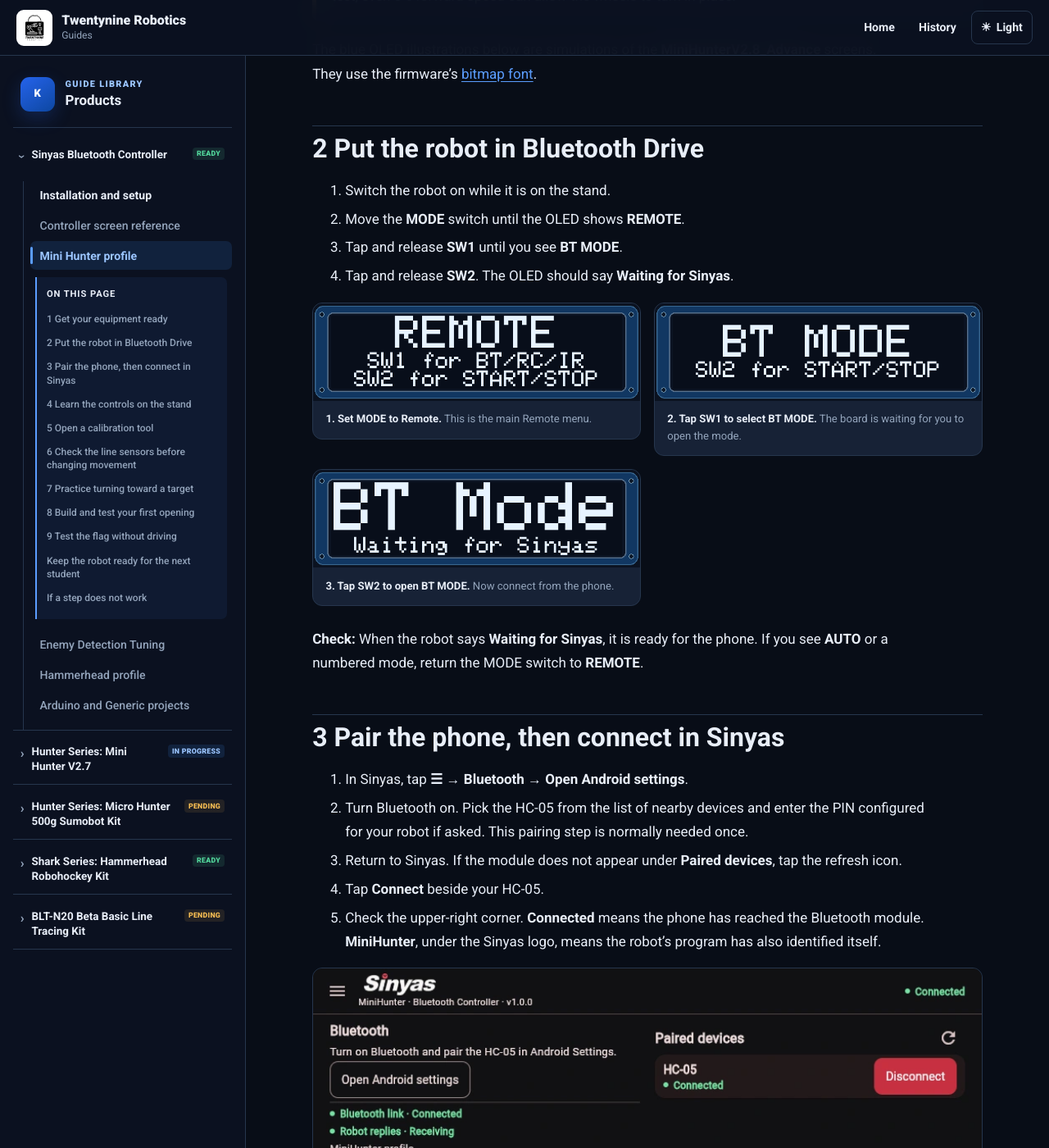
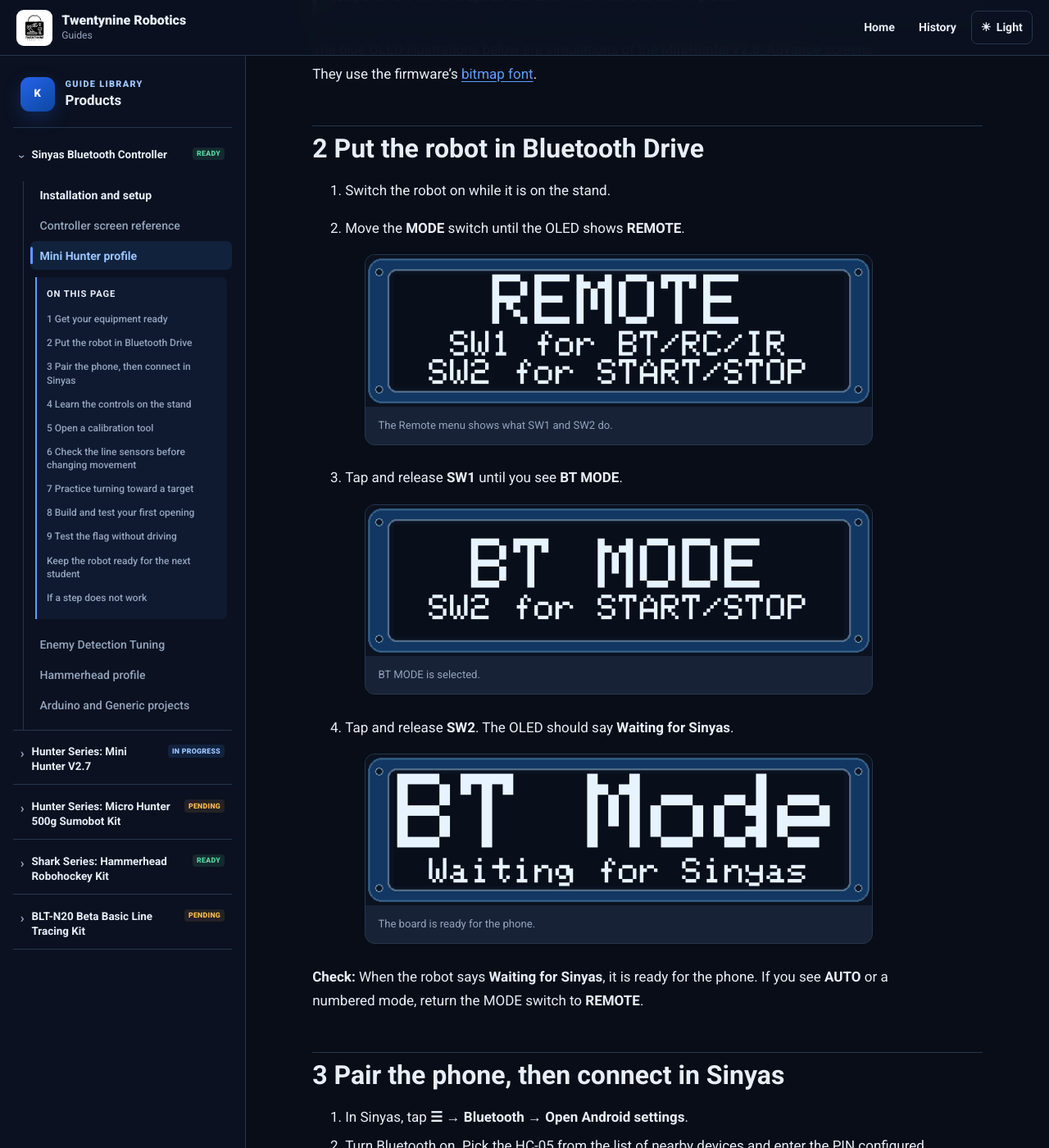
Before and after one commit to aj-morales99/twentynine-robotics-guides, a Jekyll site: the page built from docs/sinyas/mini-hunter.md, in a window 1280 px wide and 1400 px high, scrolled down 971 px. Shown: the whole window at 82% size. Built offline with Jekyll 4.4.1, drawn with Linux system fonts in a browser that asks for light colours; some of the changed text lies outside the part shown.

Commit message:
Place Sinyas guide images under their steps

```diff
--- a/docs/_layouts/default.html
+++ b/docs/_layouts/default.html
@@ -18,7 +18,7 @@
     <link rel="preconnect" href="https://fonts.googleapis.com">
     <link rel="preconnect" href="https://fonts.gstatic.com" crossorigin>
     <link href="https://fonts.googleapis.com/css2?family=Roboto:wght@400;500;700;900&display=swap" rel="stylesheet">
-    <link rel="stylesheet" href="{{ '/assets/css/style.css' | relative_url }}?v=0.4.8">
+    <link rel="stylesheet" href="{{ '/assets/css/style.css' | relative_url }}?v=0.4.9">
   </head>
   <body>
     <a class="skip-link" href="#main-content">Skip to main content</a>
--- a/docs/assets/css/style.css
+++ b/docs/assets/css/style.css
@@ -143,16 +143,6 @@ pre code { background: transparent; color: inherit; padding: 0; border: 0; }
 .product-showcase a { display: block; background: #090d14; }
 .product-showcase img { width: 100%; max-height: min(78vh, 820px); object-fit: contain; }
 .step-figure { margin: 0.9rem 0 1.6rem 1.5rem; }
-.oled-preview-grid {
-  display: grid;
-  grid-template-columns: repeat(auto-fit, minmax(min(100%, 280px), 1fr));
-  align-items: start;
-  gap: 1rem;
-  margin: 1rem 0 1.6rem;
-}
-.oled-preview-grid .guide-figure { min-width: 0; max-width: 450px; margin: 0; }
-.oled-preview-grid img { display: block; width: 100%; height: auto; }
-
 .brand-intro { max-width: 900px; display: grid; grid-template-columns: 1fr; justify-items: center; gap: 0.5rem; margin: 1.5rem auto 2rem; padding: clamp(1.2rem, 4vw, 2.25rem); overflow: hidden; background: linear-gradient(145deg, #10151f, #151d2b 64%, #421313); border: 1px solid #39465a; border-radius: 16px; box-shadow: 0 18px 42px rgba(0, 0, 0, 0.3); }
 .brand-intro img { width: min(100%, 780px); height: auto; display: block; filter: drop-shadow(0 12px 24px rgba(0, 0, 0, 0.38)); }
 .brand-intro figcaption { max-width: 760px; display: grid; justify-items: center; gap: 0.45rem; padding: 0.25rem 0 0.35rem; color: #d8dee9; line-height: 1.65; text-align: center; }
--- a/docs/sinyas/mini-hunter.md
+++ b/docs/sinyas/mini-hunter.md
@@ -29,23 +29,26 @@ The blue OLED illustrations below are simulations of the **MiniHunterV2.8_Advanc
 
 1. Switch the robot on while it is on the stand.
 2. Move the **MODE** switch until the OLED shows **REMOTE**.
+
+    <figure class="guide-figure guide-figure--compact step-figure">
+      <a href="../assets/images/sinyas/oled/remote.png"><img src="../assets/images/sinyas/oled/remote.png" width="576" height="172" alt="REMOTE. SW1 for BT/RC/IR. SW2 for START/STOP." loading="lazy"></a>
+      <figcaption>The Remote menu shows what SW1 and SW2 do.</figcaption>
+    </figure>
+
 3. Tap and release **SW1** until you see **BT MODE**.
+
+    <figure class="guide-figure guide-figure--compact step-figure">
+      <a href="../assets/images/sinyas/oled/bt-menu.png"><img src="../assets/images/sinyas/oled/bt-menu.png" width="576" height="172" alt="BT MODE. SW2 for START/STOP." loading="lazy"></a>
+      <figcaption>BT MODE is selected.</figcaption>
+    </figure>
+
 4. Tap and release **SW2**. The OLED should say **Waiting for Sinyas**.
 
-<div class="oled-preview-grid">
-  <figure class="guide-figure">
-    <a href="../assets/images/sinyas/oled/remote.png"><img src="../assets/images/sinyas/oled/remote.png" width="576" height="172" alt="REMOTE. SW1 for BT/RC/IR. SW2 for START/STOP." loading="lazy"></a>
-    <figcaption><strong>1. Set MODE to Remote.</strong> This is the main Remote menu.</figcaption>
-  </figure>
-  <figure class="guide-figure">
-    <a href="../assets/images/sinyas/oled/bt-menu.png"><img src="../assets/images/sinyas/oled/bt-menu.png" width="576" height="172" alt="BT MODE. SW2 for START/STOP." loading="lazy"></a>
-    <figcaption><strong>2. Tap SW1 to select BT MODE.</strong> The board is waiting for you to open the mode.</figcaption>
-  </figure>
-  <figure class="guide-figure">
-    <a href="../assets/images/sinyas/oled/bt-wait.png"><img src="../assets/images/sinyas/oled/bt-wait.png" width="576" height="172" alt="BT Mode. Waiting for Sinyas." loading="lazy"></a>
-    <figcaption><strong>3. Tap SW2 to open BT MODE.</strong> Now connect from the phone.</figcaption>
-  </figure>
-</div>
+    <figure class="guide-figure guide-figure--compact step-figure">
+      <a href="../assets/images/sinyas/oled/bt-wait.png"><img src="../assets/images/sinyas/oled/bt-wait.png" width="576" height="172" alt="BT Mode. Waiting for Sinyas." loading="lazy"></a>
+      <figcaption>The board is ready for the phone.</figcaption>
+    </figure>
+
 
 **Check:** When the robot says **Waiting for Sinyas**, it is ready for the phone. If you see **AUTO** or a numbered mode, return the MODE switch to **REMOTE**.
 
@@ -55,19 +58,19 @@ The blue OLED illustrations below are simulations of the **MiniHunterV2.8_Advanc
 2. Turn Bluetooth on. Pick the HC-05 from the list of nearby devices and enter the PIN configured for your robot if asked. This pairing step is normally needed once.
 3. Return to Sinyas. If the module does not appear under **Paired devices**, tap the refresh icon.
 4. Tap **Connect** beside your HC-05.
+
+    <figure class="guide-figure guide-figure--compact step-figure">
+      <a href="../assets/images/sinyas/bluetooth.webp"><img src="../assets/images/sinyas/bluetooth.webp" width="800" height="400" alt="The Bluetooth page showing a connected HC-05 and Mini Hunter identification" loading="lazy"></a>
+      <figcaption>The HC-05 shows Connected in the paired-device list.</figcaption>
+    </figure>
+
 5. Check the upper-right corner. **Connected** means the phone has reached the Bluetooth module. **MiniHunter**, under the Sinyas logo, means the robot’s program has also identified itself.
 
-<figure class="guide-figure">
-  <a href="../assets/images/sinyas/bluetooth.webp"><img src="../assets/images/sinyas/bluetooth.webp" width="800" height="400" alt="The Bluetooth page showing a connected HC-05 and Mini Hunter identification" loading="lazy"></a>
-  <figcaption>Open Android settings to pair, select the HC-05 on the right, then confirm MiniHunter under the logo.</figcaption>
-</figure>
+    <figure class="guide-figure guide-figure--compact step-figure">
+      <a href="../assets/images/sinyas/oled/bt-connected.png"><img src="../assets/images/sinyas/oled/bt-connected.png" width="576" height="172" alt="BT Mode. Sinyas connected." loading="lazy"></a>
+      <figcaption>The board has received data from Sinyas.</figcaption>
+    </figure>
 
-<div class="oled-preview-grid">
-  <figure class="guide-figure">
-    <a href="../assets/images/sinyas/oled/bt-connected.png"><img src="../assets/images/sinyas/oled/bt-connected.png" width="576" height="172" alt="BT Mode. Sinyas connected." loading="lazy"></a>
-    <figcaption><strong>The board heard Sinyas.</strong> Open Drive on the phone and wait for Start to become available.</figcaption>
-  </figure>
-</div>
 
 **Check:** Wait for **MiniHunter** before looking for the tuning tools. If the screen stays on **Generic**, check the OLED, confirm the firmware, then disconnect and reconnect. The HC-05 name alone does not tell Sinyas which robot is connected.
 
@@ -76,14 +79,15 @@ The blue OLED illustrations below are simulations of the **MiniHunterV2.8_Advanc
 1. Tap **☰ → Drive**. Wait for **Start** to turn on.
 2. Choose speed button **1**. If its limit is higher than your teacher wants, change it under **Setup → Speed presets** while Drive is stopped.
 3. Tap **Start**. Wait until the app says the robot accepted the run.
+
+    <figure class="guide-figure guide-figure--compact step-figure">
+      <a href="../assets/images/sinyas/drive.webp"><img src="../assets/images/sinyas/drive.webp" width="800" height="400" alt="Two joystick pads, speed presets and Stop in Sinyas" loading="lazy"></a>
+      <figcaption>When Drive is on, use the sticks, speed buttons, or Stop.</figcaption>
+    </figure>
+
 4. Move the **throttle** stick a little forward, then release it. Check that the wheels turn in the correct direction and stop when the stick centers.
 5. Move the **steering** stick slightly left, then right. Release it after each check. Try both sticks together once you know what each one does.
 6. Press and hold **Stop** for **2 seconds**, until the bar fills. The app sends the stop when the hold starts. Finish the hold so the app unlocks its menu and the robot can return to its board menu.
-
-<figure class="guide-figure">
-  <a href="../assets/images/sinyas/drive.webp"><img src="../assets/images/sinyas/drive.webp" width="800" height="400" alt="Two joystick pads, speed presets and Stop in Sinyas" loading="lazy"></a>
-  <figcaption>Use the sticks to move, the numbered buttons to set a limit, and Stop to end the run.</figcaption>
-</figure>
 
 **Check:** The wheels stop, **Start** returns on the app, and the Mini Hunter returns to its menu after confirming the exit. Open **BT MODE** again with SW2 before the next Drive session. Buttons **A**, **B**, and **C** only operate an accessory if your robot's program assigns something to them.
 
@@ -91,10 +95,29 @@ The blue OLED illustrations below are simulations of the **MiniHunterV2.8_Advanc
 
 *Calibration* means checking a sensor or adjusting how the robot reacts. Stop Drive first. At the board’s normal menu:
 
-1. Press **SW1 and SW2 together**. Keep them pressed until the calibration screen appears, then release both.
-2. From **CAL MODE**, tap **SW1** until the OLED shows the tool name in the table below.
-3. Tap **SW2** to enter the tool. Leave the phone connected and open the matching Sinyas screen.
-4. Wait for the app’s board-ready message or live readings. To leave the board tool, hold **SW2 for 2 seconds**. Releasing early cancels the exit hold.
+1. Press and hold **SW1 and SW2 together**. Watch the calibration progress bar fill.
+
+    <figure class="guide-figure guide-figure--compact step-figure">
+      <a href="../assets/images/sinyas/oled/cal-start.png"><img src="../assets/images/sinyas/oled/cal-start.png" width="576" height="172" alt="Calibration. A partly filled progress bar." loading="lazy"></a>
+      <figcaption>The bar fills while Calibration opens.</figcaption>
+    </figure>
+
+2. Release both buttons when the board reaches **CAL MODE**.
+
+    <figure class="guide-figure guide-figure--compact step-figure">
+      <a href="../assets/images/sinyas/oled/cal-menu.png"><img src="../assets/images/sinyas/oled/cal-menu.png" width="576" height="172" alt="CAL. MODE." loading="lazy"></a>
+      <figcaption>CAL MODE is open.</figcaption>
+    </figure>
+
+3. Tap **SW1** until the OLED shows the tool name in the table below.
+4. Tap **SW2** to enter the tool. Open the matching app screen and wait for its board-ready message or live readings.
+5. When you are finished, hold **SW2 for 2 seconds**. Releasing early cancels the exit hold.
+
+    <figure class="guide-figure guide-figure--compact step-figure">
+      <a href="../assets/images/sinyas/oled/hold-stop.png"><img src="../assets/images/sinyas/oled/hold-stop.png" width="576" height="172" alt="Hold to Stop. A partly filled progress bar." loading="lazy"></a>
+      <figcaption>Release SW2 when the bar is full to return to the tool menu.</figcaption>
+    </figure>
+
 
 | What you want to try | OLED label | Phone menu |
 | --- | --- | --- |
@@ -103,49 +126,40 @@ The blue OLED illustrations below are simulations of the **MiniHunterV2.8_Advanc
 | Rehearse the first movements | **Auto Test** | **Auto modes → Opening** |
 | Check the flag by itself | **Auto Test** | **Auto modes → Flag servo** |
 
-<div class="oled-preview-grid">
-  <figure class="guide-figure">
-    <a href="../assets/images/sinyas/oled/cal-start.png"><img src="../assets/images/sinyas/oled/cal-start.png" width="576" height="172" alt="Calibration. A partly filled progress bar." loading="lazy"></a>
-    <figcaption><strong>Hold both buttons.</strong> The Calibration progress bar appears while opening the menu.</figcaption>
-  </figure>
-  <figure class="guide-figure">
-    <a href="../assets/images/sinyas/oled/cal-menu.png"><img src="../assets/images/sinyas/oled/cal-menu.png" width="576" height="172" alt="CAL. MODE." loading="lazy"></a>
-    <figcaption><strong>Release both buttons.</strong> From CAL MODE, tap SW1 to find the tool you want.</figcaption>
-  </figure>
-  <figure class="guide-figure">
-    <a href="../assets/images/sinyas/oled/hold-stop.png"><img src="../assets/images/sinyas/oled/hold-stop.png" width="576" height="172" alt="Hold to Stop. A partly filled progress bar." loading="lazy"></a>
-    <figcaption><strong>Hold SW2 to leave a tool.</strong> Keep holding for two seconds, then release to return to that tool’s menu entry.</figcaption>
-  </figure>
-</div>
-
 ## 6 Check the line sensors before changing movement
 
 A line sensor measures the surface underneath it. The **Pot** value comes from the small adjustment screw on the board, called a potentiometer. It sets the number that separates the floor from the line.
 
-1. Enter **CAL → Line Tune** on the board and open **Line Detection Tuning** on the phone.
-2. Leave the test stopped. Put a piece of the normal arena surface under the left sensor and observe **ADC**, **Pot**, and the status. Then show it the white line.
-3. With your teacher, adjust the left pot so the floor reads **Clear** and the white line shows a hit. On this firmware, a sensor number lower than the pot number counts as a hit. Repeat on the right.
-4. Test one side at a time, then both, to check the app reacts to the correct sensor.
+1. From **CAL MODE**, tap **SW1** until you see **Line Tune**.
 
-<figure class="guide-figure">
-  <a href="../assets/images/sinyas/line.webp"><img src="../assets/images/sinyas/line.webp" width="800" height="400" alt="Live readings and recovery fields in Sinyas Line Detection Tuning" loading="lazy"></a>
-  <figcaption><strong>Calibrate in this order.</strong> Compare live readings, choose the hit condition, then adjust its power and timing.</figcaption>
+    <figure class="guide-figure guide-figure--compact step-figure">
+      <a href="../assets/images/sinyas/oled/line-menu.png"><img src="../assets/images/sinyas/oled/line-menu.png" width="576" height="172" alt="Line Tune. SW2 to start." loading="lazy"></a>
+      <figcaption>Line Tune is selected.</figcaption>
+    </figure>
+
+2. Tap **SW2** to open **Line Tune**.
+
+    <figure class="guide-figure guide-figure--compact step-figure">
+      <a href="../assets/images/sinyas/oled/line-running.png"><img src="../assets/images/sinyas/oled/line-running.png" width="576" height="172" alt="Line Tune. Open Sinyas Setup. Hold SW2 to exit." loading="lazy"></a>
+      <figcaption>Open Sinyas Setup is the wording on the board. The phone screen is called Line Detection Tuning.</figcaption>
+    </figure>
+
+3. Open **Line Detection Tuning** on the phone. Leave the test stopped. Put a piece of the normal arena surface under the left sensor and observe **ADC**, **Pot**, and the status. Then show it the white line.
+
+    <figure class="guide-figure guide-figure--compact step-figure">
+      <a href="../assets/images/sinyas/line.webp"><img src="../assets/images/sinyas/line.webp" width="800" height="400" alt="Live readings and recovery fields in Sinyas Line Detection Tuning" loading="lazy"></a>
+      <figcaption>Read both sensors on the phone before starting a movement test.</figcaption>
+    </figure>
+
+4. With your teacher, adjust the left pot so the floor reads **Clear** and the white line shows a hit. On this firmware, a sensor number lower than the pot number counts as a hit. Repeat on the right.
+5. Test one side at a time, then both, to check the app reacts to the correct sensor.
+
+**Optional OLED check.** From CAL MODE, tap SW1 once to see which side detects the line.
+
+<figure class="guide-figure guide-figure--compact step-figure">
+  <a href="../assets/images/sinyas/oled/line-adjust.png"><img src="../assets/images/sinyas/oled/line-adjust.png" width="576" height="172" alt="LINE SENSOR ADJUST. Hash marks on the left, dots on the right." loading="lazy"></a>
+  <figcaption>In this example, the left side detects the line and the right side is clear.</figcaption>
 </figure>
-
-<div class="oled-preview-grid">
-  <figure class="guide-figure">
-    <a href="../assets/images/sinyas/oled/line-adjust.png"><img src="../assets/images/sinyas/oled/line-adjust.png" width="576" height="172" alt="LINE SENSOR ADJUST. Hash marks on the left, dots on the right." loading="lazy"></a>
-    <figcaption><strong>Optional quick check on the OLED.</strong> One tap of SW1 from CAL MODE shows the sensor indicators. This example shows a line on the left and clear on the right.</figcaption>
-  </figure>
-  <figure class="guide-figure">
-    <a href="../assets/images/sinyas/oled/line-menu.png"><img src="../assets/images/sinyas/oled/line-menu.png" width="576" height="172" alt="Line Tune. SW2 to start." loading="lazy"></a>
-    <figcaption><strong>When you find Line Tune, tap SW2.</strong> This opens the live connection for the phone.</figcaption>
-  </figure>
-  <figure class="guide-figure">
-    <a href="../assets/images/sinyas/oled/line-running.png"><img src="../assets/images/sinyas/oled/line-running.png" width="576" height="172" alt="Line Tune. Open Sinyas Setup. Hold SW2 to exit." loading="lazy"></a>
-    <figcaption><strong>Line Tune is open.</strong> On the phone, choose Line Detection Tuning from the Sinyas menu. Open Sinyas Setup is the wording on the board.</figcaption>
-  </figure>
-</div>
 
 ### Adjust the robot’s response to the line
 
@@ -182,29 +196,32 @@ The [full enemy tuning lesson](enemy-tuning.html) explains how to read the senso
 
 An *opening* is a short list of moves that plays in order. The *base mode* is what the robot can do after the last move.
 
-1. Open **CAL → Auto Test** on the board and **Auto modes → Opening** in Sinyas.
-2. Pick slot **8** if it is empty, or select any slot marked **Needs setup**. Slots 5–7 contain example presets. Use **Mode details** to enter a short name such as **First turn**.
-3. Tap **Add step**. Choose **Spin left**, enter **20%** power and **200 ms**, then tap **Apply step**.
-4. Add **Wait** for **500 ms**. Open the three-dot menu on a step and choose **Move up** or **Move down** to change its order. If you try **Drive curve** later, give the left and right wheels different power values.
-5. Check **After last step**. Leave **Include base mode in test** switched **off**. Tap **Test draft** and watch the short spin and pause. The wheels should then stay stopped.
-6. If you want to see a handoff later with your teacher, select a base mode, lower its no-target speed in **Base modes**, and turn the switch on. Tap **Stop test** to finish. A line hit or command loss can also end the test.
-7. Use **Save preset** to keep your draft on the phone. The robot uses it temporarily for testing. Its onboard competition modes remain separate.
+1. From **CAL MODE**, tap **SW1** until you see **Auto Test**.
 
-<figure class="guide-figure">
-  <a href="../assets/images/sinyas/opening.webp"><img src="../assets/images/sinyas/opening.webp" width="800" height="400" alt="Opening editor showing steps, the base mode selector, the Include base mode in test switch, and Test draft" loading="lazy"></a>
-  <figcaption><strong>Opening test sequence.</strong> Arrange the steps, choose whether the test continues into the base mode, then tap Test draft.</figcaption>
-</figure>
+    <figure class="guide-figure guide-figure--compact step-figure">
+      <a href="../assets/images/sinyas/oled/auto-menu.png"><img src="../assets/images/sinyas/oled/auto-menu.png" width="576" height="172" alt="Auto Test. SW2 to start." loading="lazy"></a>
+      <figcaption>Auto Test is selected.</figcaption>
+    </figure>
 
-<div class="oled-preview-grid">
-  <figure class="guide-figure">
-    <a href="../assets/images/sinyas/oled/auto-menu.png"><img src="../assets/images/sinyas/oled/auto-menu.png" width="576" height="172" alt="Auto Test. SW2 to start." loading="lazy"></a>
-    <figcaption><strong>Select Auto Test with SW1.</strong> Tap SW2 to open the tool.</figcaption>
-  </figure>
-  <figure class="guide-figure">
-    <a href="../assets/images/sinyas/oled/auto-running.png"><img src="../assets/images/sinyas/oled/auto-running.png" width="576" height="172" alt="Auto Test. Open Sinyas Auto. Hold SW2 to exit." loading="lazy"></a>
-    <figcaption><strong>Auto Test is open.</strong> Use Auto modes in Sinyas. The same board screen is used for Test draft and Test servo.</figcaption>
-  </figure>
-</div>
+2. Tap **SW2** to open the tool. On the phone, open **Auto modes → Opening**.
+
+    <figure class="guide-figure guide-figure--compact step-figure">
+      <a href="../assets/images/sinyas/oled/auto-running.png"><img src="../assets/images/sinyas/oled/auto-running.png" width="576" height="172" alt="Auto Test. Open Sinyas Auto. Hold SW2 to exit." loading="lazy"></a>
+      <figcaption>The board stays on Auto Test during both opening and flag tests.</figcaption>
+    </figure>
+
+3. Pick slot **8** if it is empty, or select any slot marked **Needs setup**. Slots 5–7 contain example presets. Use **Mode details** to enter a short name such as **First turn**.
+4. Tap **Add step**. Choose **Spin left**, enter **20%** power and **200 ms**, then tap **Apply step**.
+5. Add **Wait** for **500 ms**. Open the three-dot menu on a step and choose **Move up** or **Move down** to change its order. If you try **Drive curve** later, give the left and right wheels different power values.
+
+    <figure class="guide-figure guide-figure--compact step-figure">
+      <a href="../assets/images/sinyas/opening.webp"><img src="../assets/images/sinyas/opening.webp" width="800" height="400" alt="Opening editor showing steps, the base mode selector, the Include base mode in test switch, and Test draft" loading="lazy"></a>
+      <figcaption>The example shows a draft with two steps and the base-mode test switch.</figcaption>
+    </figure>
+
+6. Check **After last step**. Leave **Include base mode in test** switched **off**. Tap **Test draft** and watch the short spin and pause. The wheels should then stay stopped.
+7. If you want to see a handoff later with your teacher, select a base mode, lower its no-target speed in **Base modes**, and turn the switch on. Tap **Stop test** to finish. A line hit or command loss can also end the test.
+8. Use **Save preset** to keep your draft on the phone. The robot uses it temporarily for testing. Its onboard competition modes remain separate.
 
 **Check:** With the switch off, **Opening complete. Robot stopped.** should appear after the last step.
 
@@ -224,13 +241,14 @@ An *opening* is a short list of moves that plays in order. The *base mode* is wh
 
 1. Keep the robot in **CAL → Auto Test** and change to **Auto modes → Flag servo** in Sinyas.
 2. Enter the **Closed angle** and **Open angle** in degrees. Start from the kit’s known angles. Change one angle in small steps so the flag does not hit its mount.
+
+    <figure class="guide-figure guide-figure--compact step-figure">
+      <a href="../assets/images/sinyas/servo.webp"><img src="../assets/images/sinyas/servo.webp" width="800" height="400" alt="Flag servo tab with closed angle, open angle, and a Test servo button" loading="lazy"></a>
+      <figcaption>The two angles are above the Test servo button.</figcaption>
+    </figure>
+
 3. Tap **Test servo**. The flag opens and returns to the closed angle. The drive wheels stay stopped.
 4. Use **Save preset** to remember the angles on this phone.
-
-<figure class="guide-figure">
-  <a href="../assets/images/sinyas/servo.webp"><img src="../assets/images/sinyas/servo.webp" width="800" height="400" alt="Flag servo tab with closed angle, open angle, and a Test servo button" loading="lazy"></a>
-  <figcaption><strong>Test the flag on its own.</strong> Set the angles, then tap Test servo and check that the mechanism clears its mount.</figcaption>
-</figure>
 
 **Check:** The flag moves freely in both directions. **Servo test complete.** means the board finished the test.
 
@@ -253,11 +271,11 @@ The OLED stays on **Auto Test** during the servo test. Look for **Servo test com
 | The test stops as soon as it starts | Check whether a line sensor is already seeing the boundary or the Bluetooth link dropped. |
 | The buttons still look right after changing a preset, but the robot acts differently | Check where it was saved. Auto presets live on the phone. Supported line and Classic/track selection settings use **Save to robot**. |
 
-<div class="oled-preview-grid">
-  <figure class="guide-figure">
-    <a href="../assets/images/sinyas/oled/bt-lost.png"><img src="../assets/images/sinyas/oled/bt-lost.png" width="576" height="172" alt="BT Mode. SIGNAL LOST." loading="lazy"></a>
-    <figcaption><strong>The board stopped receiving Drive commands.</strong> Check the phone’s connection and wait for the board to reconnect before starting again.</figcaption>
-  </figure>
-</div>
+If the OLED says **SIGNAL LOST**, check the phone’s Bluetooth link before starting again.
+
+<figure class="guide-figure guide-figure--compact step-figure">
+  <a href="../assets/images/sinyas/oled/bt-lost.png"><img src="../assets/images/sinyas/oled/bt-lost.png" width="576" height="172" alt="BT Mode. SIGNAL LOST." loading="lazy"></a>
+  <figcaption>The board stopped receiving Drive commands.</figcaption>
+</figure>
 
 [Back to Sinyas setup](./)
```
Also changed, not shown: docs/sinyas/enemy-tuning.md (+51 -37 lines).
